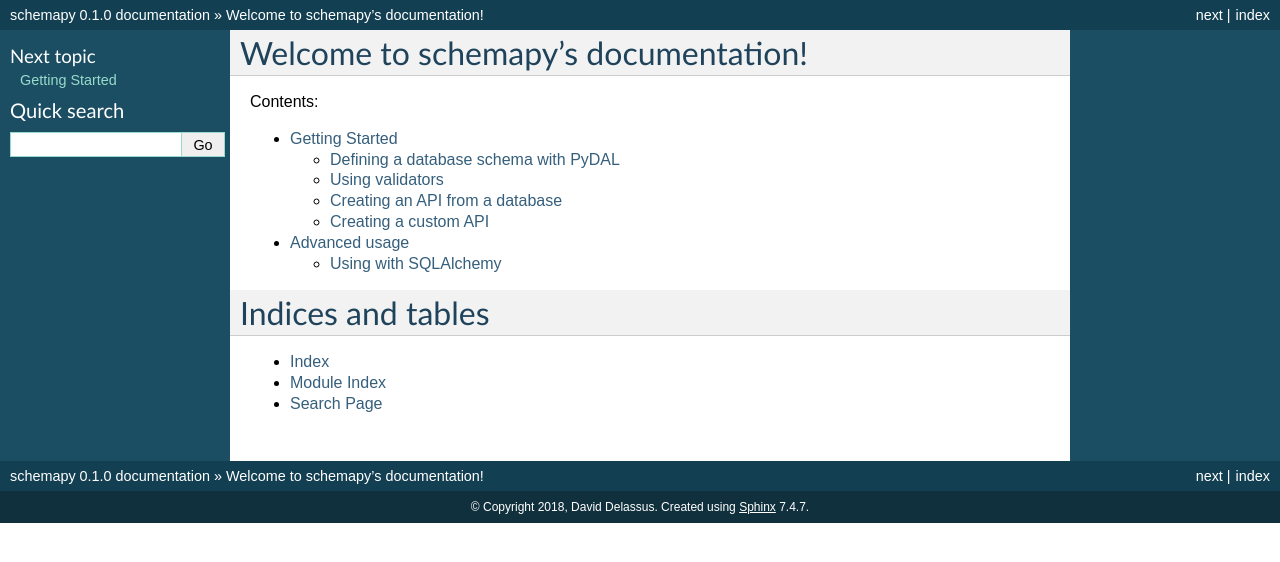
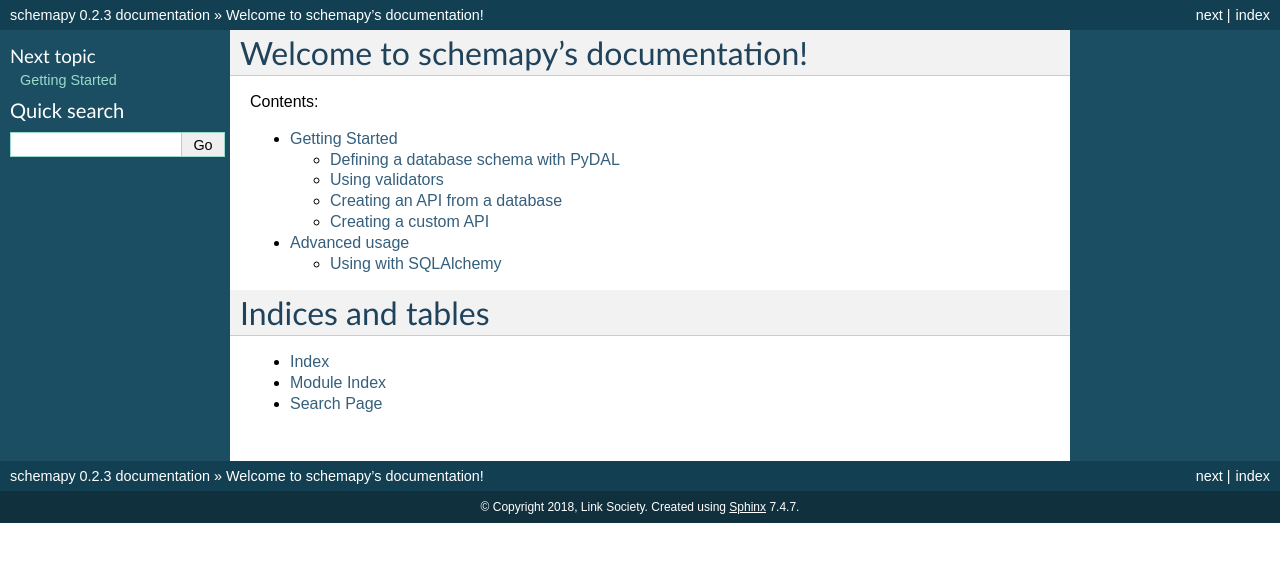
Before and after one commit to link-society/schemapy, a Sphinx documentation site: the page built from docs/source/index.rst, in a window 1280 px wide. Shown: the top 562 px of the page. Built offline with Sphinx 7.4.7, drawn with Linux system fonts in a browser that asks for light colours.

Commit message:
update documentation

```diff
--- a/docs/source/conf.py
+++ b/docs/source/conf.py
@@ -50,17 +50,17 @@ master_doc = 'index'
 
 # General information about the project.
 project = 'schemapy'
-copyright = '2018, David Delassus'
-author = 'David Delassus'
+copyright = '2018, Link Society'
+author = 'Link Society'
 
 # The version info for the project you're documenting, acts as replacement for
 # |version| and |release|, also used in various other places throughout the
 # built documents.
 #
 # The short X.Y version.
-version = '0.1.0'
+version = '0.2.3'
 # The full version, including alpha/beta/rc tags.
-release = '0.1.0'
+release = '0.2.3'
 
 # The language for content autogenerated by Sphinx. Refer to documentation
 # for a list of supported languages.
```
